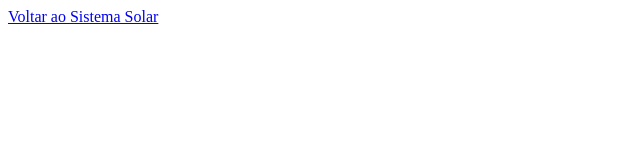
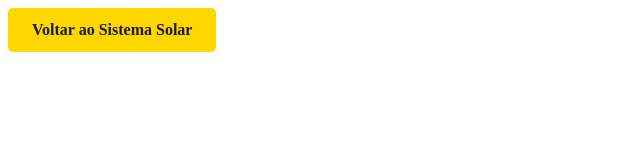
Before and after one commit to brendakobroski/Prova---PAC---Grupo-02, a plain HTML site: page planetas/saturno.html in a window 1280 px wide. Shown: the whole page, without its empty margins (0-640 px from the left). Drawn offline with Linux system fonts and the light colour scheme.

Commit message:
auterasoes no index

```diff
--- /dev/null
+++ b/assets/saturno.css
@@ -0,0 +1,14 @@
+.btn {
+    display: inline-block;
+    padding: 0.8rem 1.5rem;
+    background-color: #ffd700;
+    color: #1a1a1a;
+    text-decoration: none;
+    border-radius: 5px;
+    font-weight: bold;
+    transition: background-color 0.3s ease;
+}
+
+.btn:hover {
+    background-color: #e6c200;
+}
--- a/planetas/saturno.html
+++ b/planetas/saturno.html
@@ -1,9 +1,10 @@
 <!DOCTYPE html>
-<html lang="en">
+<html lang="pt-BR">
 <head>
     <meta charset="UTF-8">
     <meta name="viewport" content="width=device-width, initial-scale=1.0">
     <title>Document</title>
+    <link rel="stylesheet" href="/assets/saturno.css">
 </head>
 <body>
     <a href="/index.html" class="btn">Voltar ao Sistema Solar</a>
```
Also changed, not shown: planetas/marte.html (+1 -1 lines), planetas/mercurio.html (+1 -1 lines), planetas/terra.html (+1 -1 lines), planetas/venus.html (+1 -1 lines).
